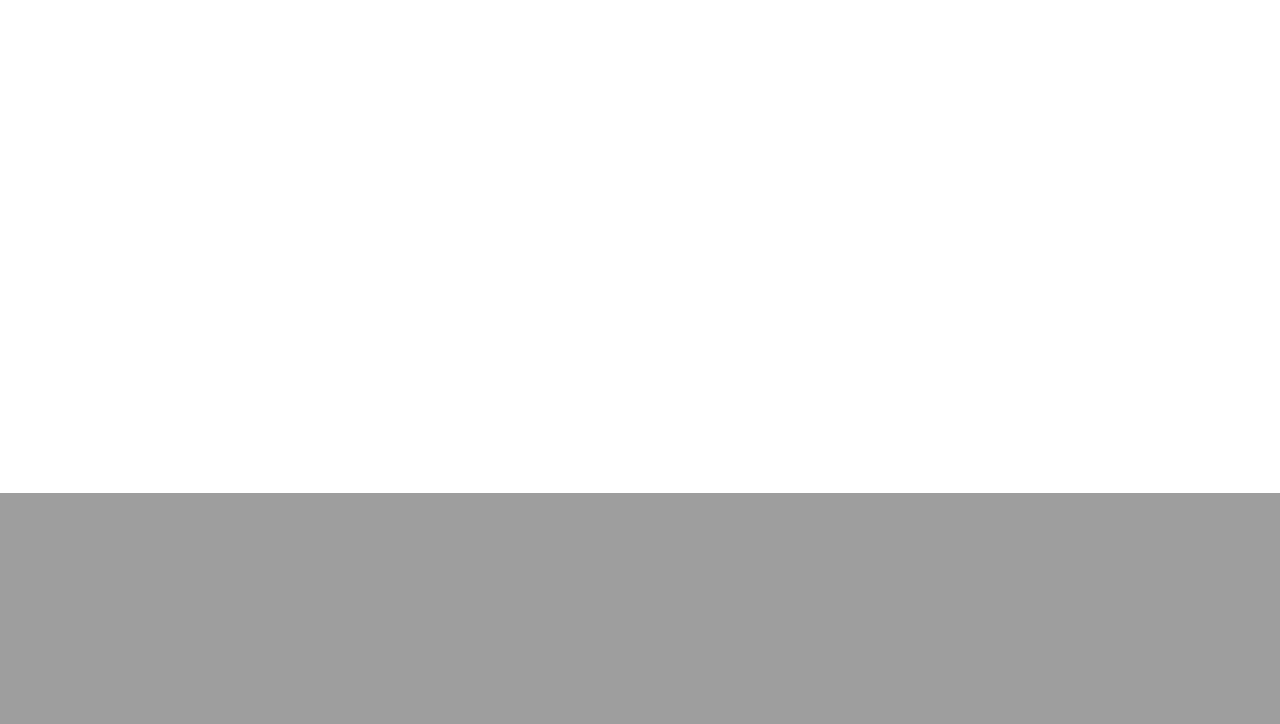
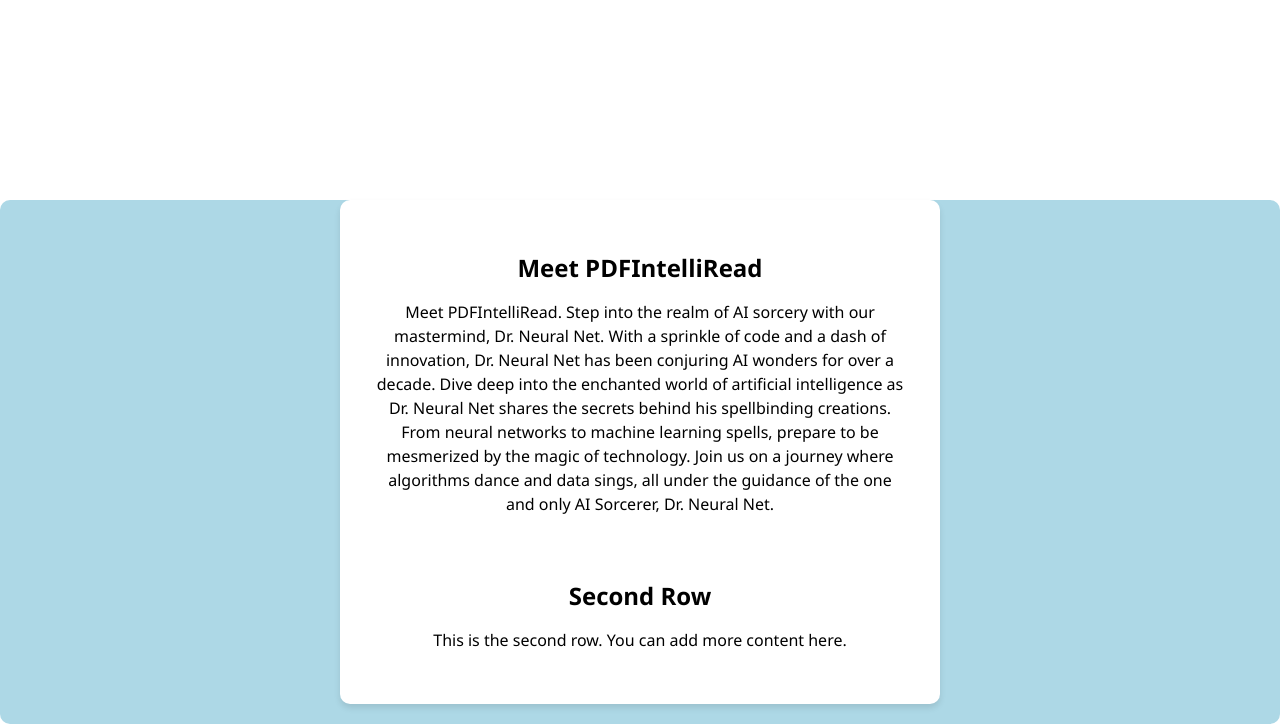
Before and after one commit to Agnes-Kalunda/PDF-IntelliRead, a Django app: page / in a window 1280 px wide. Shown: the part 942-1666 px from the top of the page. Before the commit the page ends 1435 px from the top, so only its background shows below. Run offline with Django 3.2, Linux system fonts and the light colour scheme.

Commit message:
banner section

```diff
--- a/pdfApp/templates/index.html
+++ b/pdfApp/templates/index.html
@@ -1,5 +1,4 @@
 {% load static %}
-
 <!DOCTYPE html>
 <html lang="en">
 <head>
@@ -129,14 +128,12 @@
             border-radius: 50px;
             text-decoration: none;
             transition: background-color 0.3s ease;
-
         }
 
         /* Button hover effect */
         .btn:hover {
             background-color: #0056b3;
         }
-
 
         .three {
             display: grid;
@@ -146,6 +143,7 @@
             background-color: lightblue;
             opacity: 0;
             transition: opacity 1s ease;
+            margin-bottom: 0; /* Remove bottom margin */
         }
 
         /* Make the image fill the entire column */
@@ -153,9 +151,29 @@
             width: 100%;
             height: 70%;
             object-fit: cover;
+            border-radius: 30px;
         }
 
+        .two-container {
+            background-color: lightblue;
+            padding: 20px;
+            border-radius: 10px;
+            display: flex;
+            justify-content: center;
+            align-items: center;
+            height: auto; /* Adjust to fit content */
+            padding-top: 0;
+            margin-top: 0;
+        }
 
+        .two {
+            background-color: white;
+            padding: 20px;
+            border-radius: 10px;
+            width: 80%;
+            max-width: 600px; /* Max width to avoid stretching too much on large screens */
+            box-shadow: 0 4px 6px rgba(0, 0, 0, 0.1);
+        }
     </style>
 </head>
 <body>
@@ -195,7 +213,7 @@
         </div>
     </section>
 
-    <!-- Three-column section with swapped columns -->
+
     <section class="three">
         <div>
             <!-- Second column content -->
@@ -203,8 +221,21 @@
             <p>Nulla facilisi. Suspendisse potenti. Fusce euismod, ligula vel dictum tincidunt, sapien arcu vestibulum lorem, sit amet commodo quam est id dui.</p>
         </div>
         <div>
+            <img src="{% static 'images/one.png' %}" alt="Logo" class="full-height-img">
+        </div>
+    </section>
 
-            <img src="{% static 'images/profilee.png' %}" alt="Logo" class="full-height-img">
+    <!-- Two-row section inside a box -->
+    <section class="two-container">
+        <div class="two">
+            <div class="container mx-auto px-4 py-8 text-center">
+                <h1 class="text-2xl  font-bold mb-4">Meet PDFIntelliRead</h1>
+                <p>Meet PDFIntelliRead. Step into the realm of AI sorcery with our mastermind, Dr. Neural Net. With a sprinkle of code and a dash of innovation, Dr. Neural Net has been conjuring AI wonders for over a decade. Dive deep into the enchanted world of artificial intelligence as Dr. Neural Net shares the secrets behind his spellbinding creations. From neural networks to machine learning spells, prepare to be mesmerized by the magic of technology. Join us on a journey where algorithms dance and data sings, all under the guidance of the one and only AI Sorcerer, Dr. Neural Net.</p>
+            </div>
+            <div class="container mx-auto px-4 py-8 text-center">
+                <h2 class="text-2xl font-semibold mb-4">Second Row</h2>
+                <p>This is the second row. You can add more content here.</p>
+            </div>
         </div>
     </section>
 
```
Also changed, not shown: static/images/one.png (added), 1 other file.
